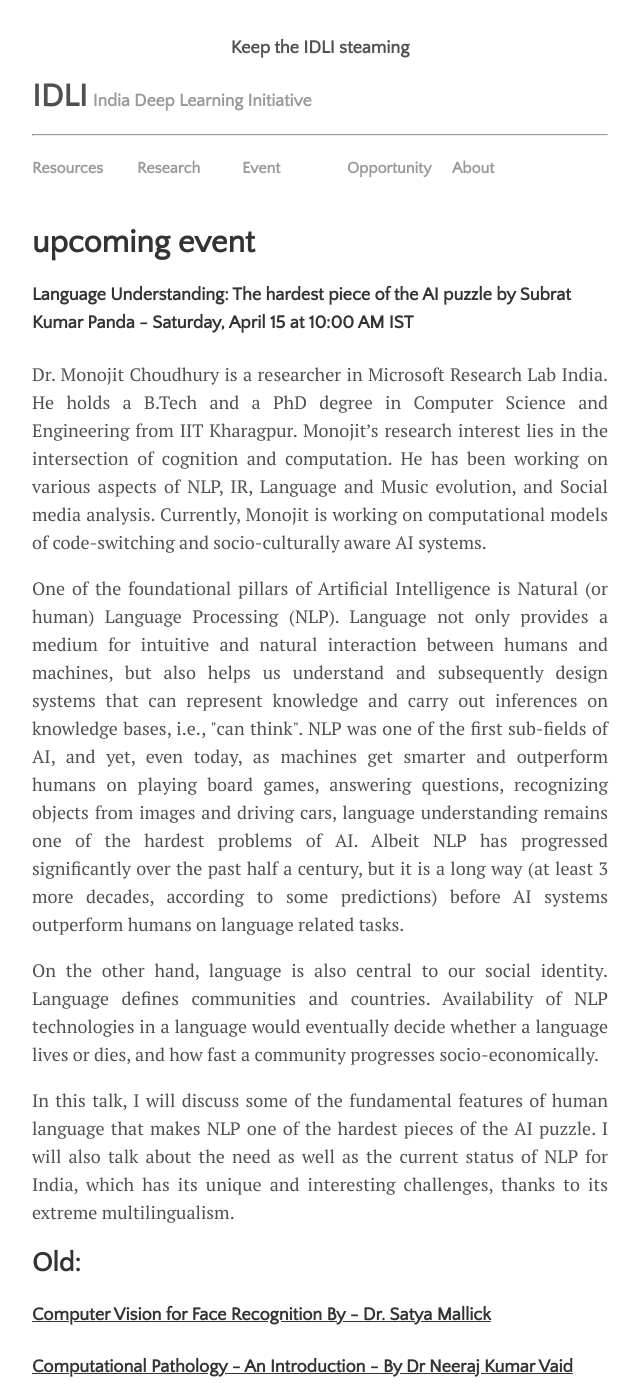
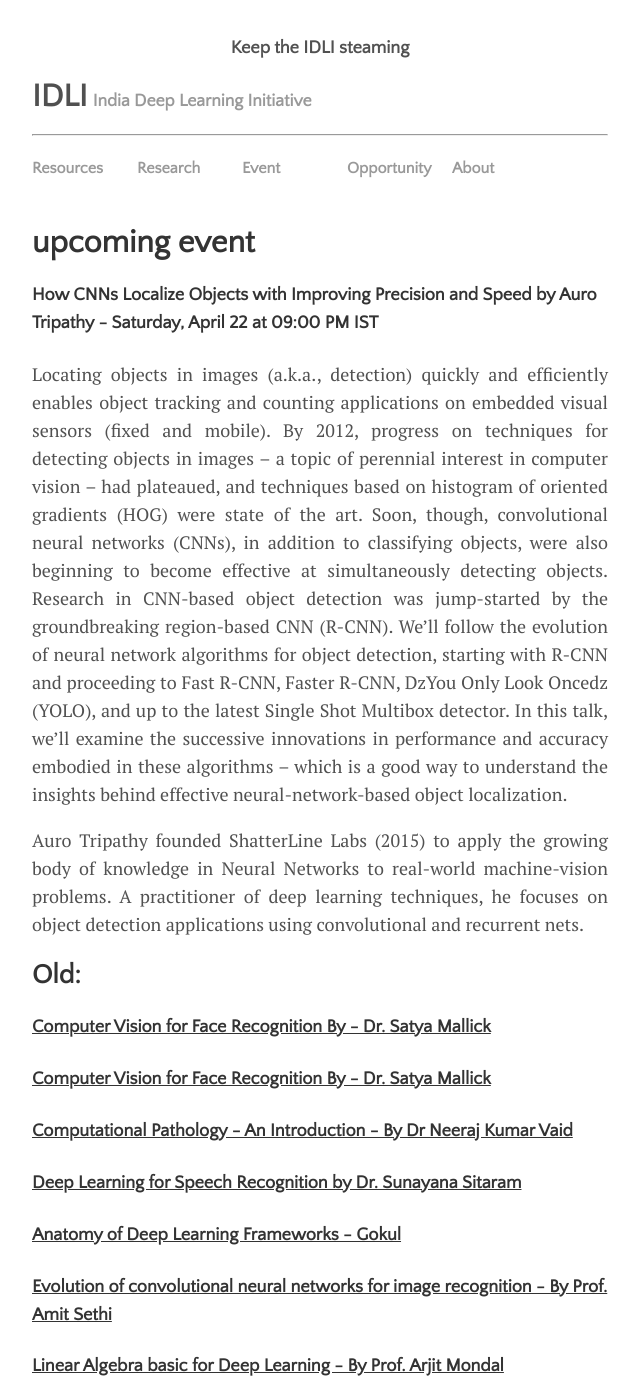
Before and after one commit to IndiaDeepLearningInitiative-IDLI/IndiaDeepLearningInitiative-IDLI.github.io, a Jekyll site: the page built from _upcomming/2017-02-22-Upcomming events.md, in a window 1280 px wide and 1400 px high. Shown: the whole window, without its empty margins (320-960 px from the left). Built offline with Jekyll 4.4.1, drawn with Linux system fonts in a browser that asks for light colours; nearby versions of some CDN libraries; comment, search, counter and statistics services are not loaded.

Commit message:
Update website

```diff
--- a/_upcomming/2017-02-22-Upcomming events.md
+++ b/_upcomming/2017-02-22-Upcomming events.md
@@ -3,17 +3,17 @@ layout: post
 title: upcoming event
 ---
 
-#### Language Understanding: The hardest piece of the AI puzzle by Subrat Kumar Panda - Saturday, April 15 at 10:00 AM IST
+#### How CNNs Localize Objects with Improving Precision and Speed by Auro Tripathy - Saturday, April 22 at 09:00 PM IST
 
 
-<p style="text-align: justify;">Dr. Monojit Choudhury is a researcher in Microsoft Research Lab India. He holds a B.Tech and a PhD degree in Computer Science and Engineering from IIT Kharagpur. Monojit’s research interest lies in the intersection of cognition and computation. He has been working on various aspects of NLP, IR, Language and Music evolution, and Social media analysis. Currently, Monojit is working on computational models of code-switching and socio-culturally aware AI systems.
+<p style="text-align: justify;">Locating objects in images (a.k.a., detection) quickly and efficiently enables object tracking and counting applications on embedded visual sensors (fixed and mobile). By 2012, progress on techniques for detecting objects in images – a topic of perennial interest in computer vision – had plateaued, and techniques based on histogram of oriented gradients (HOG) were state of the art. Soon, though, convolutional neural networks (CNNs), in addition to classifying objects, were also beginning to become effective at simultaneously detecting objects. Research in CNN-based object detection was jump-started by the groundbreaking region-based CNN (R-CNN). We’ll follow the evolution of neural network algorithms for object detection, starting with R-CNN and proceeding to Fast R-CNN, Faster R-CNN, DzYou Only Look Oncedz (YOLO), and up to the latest Single Shot Multibox detector. In this talk, we’ll examine the successive innovations in performance and accuracy embodied in these algorithms – which is a good way to understand the insights behind effective neural-network-based object localization.
 </p>
-<p style="text-align: justify;">One of the foundational pillars of Artificial Intelligence is Natural (or human) Language Processing (NLP). Language not only provides a medium for intuitive and natural interaction between humans and machines, but also helps us understand and subsequently design systems that can represent knowledge and carry out inferences on knowledge bases, i.e., "can think". NLP was one of the first sub-fields of AI, and yet, even today, as machines get smarter and outperform humans on playing board games, answering questions, recognizing objects from images and driving cars, language understanding remains one of the hardest problems of AI. Albeit NLP has progressed significantly over the past half a century, but it is a long way (at least 3 more decades, according to some predictions) before AI systems outperform humans on language related tasks.
+<p style="text-align: justify;">Auro Tripathy founded ShatterLine Labs (2015) to apply the growing body of knowledge in Neural Networks to real-world machine-vision problems. A practitioner of deep learning techniques, he focuses on object detection applications using convolutional and recurrent nets.
 </p>
-<p style="text-align: justify;">On the other hand, language is also central to our social identity. Language defines communities and countries. Availability of NLP technologies in a language would eventually decide whether a language lives or dies, and how fast a community progresses socio-economically.</p>
-<p style="text-align: justify;">In this talk, I will discuss some of the fundamental features of human language that makes NLP one of the hardest pieces of the AI puzzle. I will also talk about the need as well as the current status of NLP for India, which has its unique and interesting challenges, thanks to its extreme multilingualism.</p>
 
 ## Old:
+
+#### [Computer Vision for Face Recognition By - Dr. Satya Mallick ](http://idli.group/session/2017-04-15-Language-understanding/)
 
 #### [Computer Vision for Face Recognition By - Dr. Satya Mallick ](http://idli.group/session/2017-04-08-CVML/)
 
```
